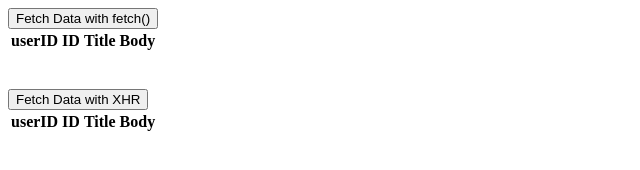
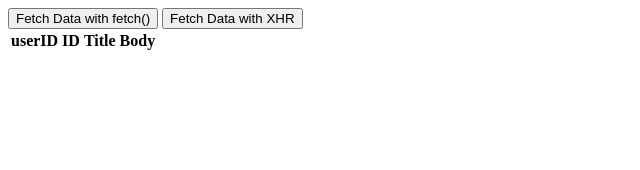
Before and after one commit to RajPatel514/JS-Lab-10, a plain HTML site: page index.html in a window 1280 px wide. Shown: the whole page, without its empty margins (0-640 px from the left). Drawn offline with Linux system fonts and the light colour scheme.

Commit message:
Repurposed button and table layout to single table

```diff
--- a/index.html
+++ b/index.html
@@ -12,6 +12,7 @@
 <body>
     <div class="buttonFetch">
         <button type=submit id=fetch>Fetch Data with fetch()</button>
+        <button type=submit id=fetchxhr>Fetch Data with XHR</button>
     </div>
     <div>
         <table id="outputTable">
@@ -26,23 +27,6 @@
             <tbody id="outputData"></tbody>
         </table>
     </div>
-    <br><br>
-    <div class="buttonXHR">
-        <button type=submit id=fetchxhr>Fetch Data with XHR</button>
-    </div>
-    <div>
-        <table id="outputTable2">
-            <thead>
-                <tr>
-                    <th>userID</th>
-                    <th>ID</th>
-                    <th>Title</th>
-                    <th>Body</th>
-                </tr>
-            </thead>
-            <tbody id="outputData2"></tbody>
-        </table>
-    </div>
 </body>
 
 </html>
```
